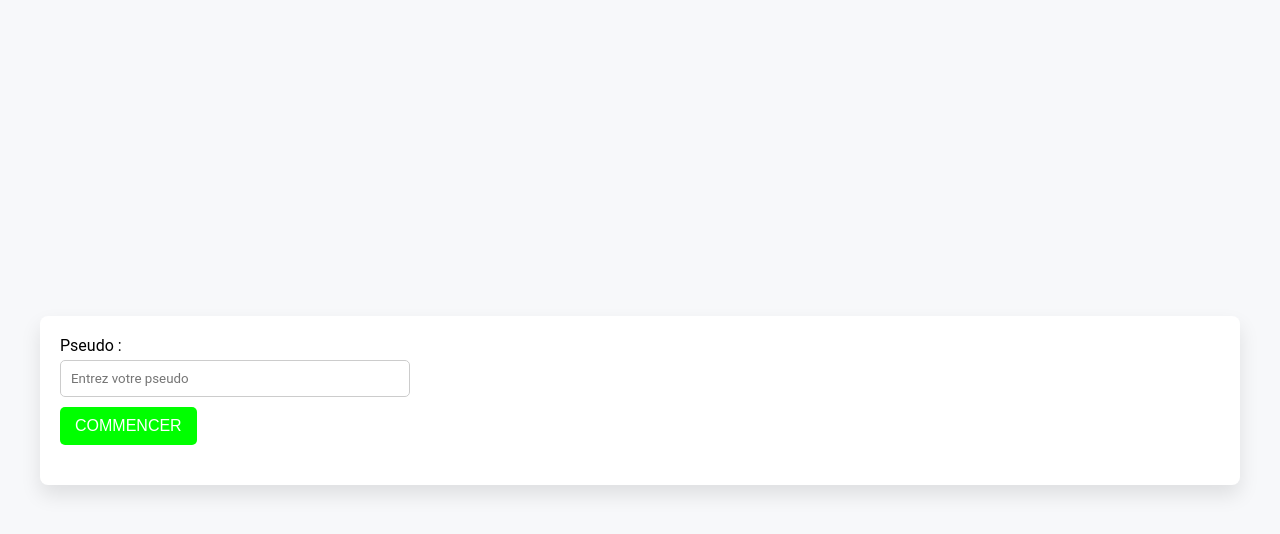
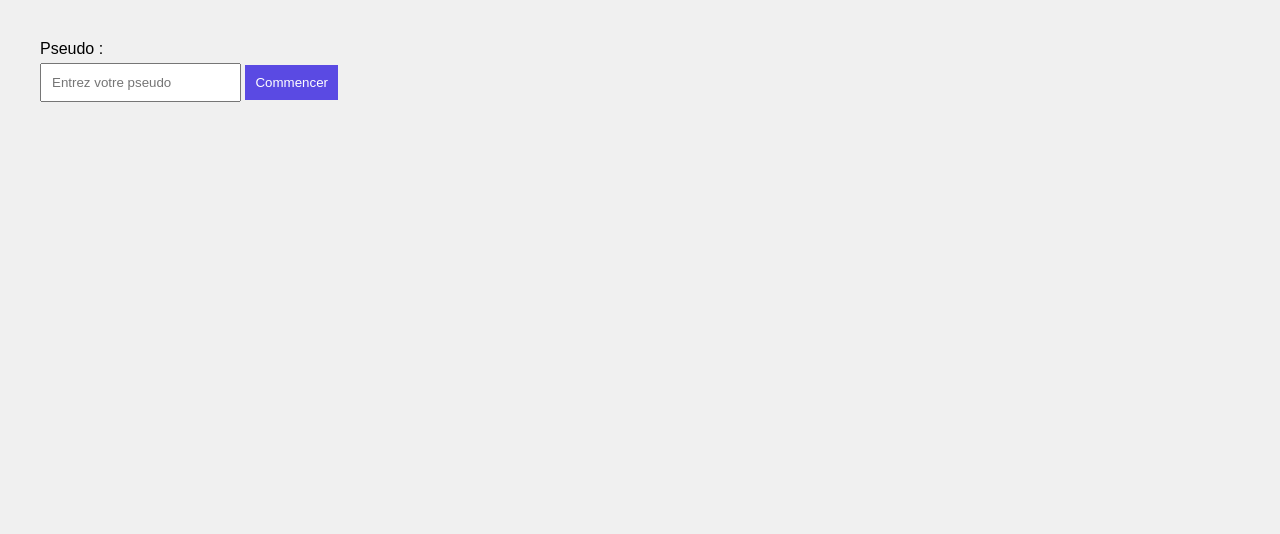
Before and after one commit to TSAELENS/Projet_Docker, a website: page public/index.html in a window 1280 px wide. Drawn offline with Linux system fonts and the light colour scheme.

Commit message:
Reverse visuel

```diff
--- a/public/index.html
+++ b/public/index.html
@@ -4,30 +4,35 @@
     <meta charset="UTF-8">
     <meta name="viewport" content="width=device-width, initial-scale=1.0">
     <link rel="stylesheet" href="styles.css">
-    <!-- <link href="https://fonts.googleapis.com/css2?family=Roboto:wght@400;500;700&display=swap" rel="stylesheet"> -->
     <title>Forum Docker</title>
 </head>
 <body>
     <div class="container">
-        <section class="input-section">
-            <div id="pseudoContainer" class="input-group">
+        <div class="message-input-column">
+            <!-- Formulaire pour saisir le pseudo -->
+            <div id="pseudoContainer">
                 <label for="pseudo">Pseudo :</label>
                 <input type="text" id="pseudo" placeholder="Entrez votre pseudo">
-                <button id="startButton" class="btn">Commencer</button>
+                <button id="startButton">Commencer</button>
             </div>
-            <div id="messageContentContainer" class="input-group">
+            <!-- Formulaire pour écrire et envoyer un message -->
+            <div id="messageContentContainer">
                 <h3>Écrire un message</h3>
                 <textarea id="messageContent" placeholder="Écrivez votre message ici"></textarea>
-                <button id="sendMessageButton" class="btn">Envoyer</button>
+                <button id="sendMessageButton">Envoyer</button>
             </div>
-        </section>
-        <section class="display-section">
-            <div id="messageListContainer" class="message-list">
+        </div>
+        <div class="message-display-column">
+            <!-- Zone d'affichage des messages -->
+            <div id="messageListContainer">
                 <h2>Messages</h2>
                 <ul id="messageList"></ul>
             </div>
-        </section>
+        </div>
     </div>
+
     <script src="script.js"></script>
+
+
 </body>
 </html>
--- a/public/styles.css
+++ b/public/styles.css
@@ -1,87 +1,101 @@
-/* Reset de base et typographie */
+/* Basic Reset */
 * {
     margin: 0;
     padding: 0;
     box-sizing: border-box;
+    font-family: Arial, sans-serif;
 }
 
 html, body {
     height: 100%;
-    background-color: #f7f8fa;
-    font-family: 'Roboto', sans-serif;
+    background-color: #f0f0f0;
 }
 
 body {
     display: flex;
     justify-content: center;
-    align-items: center;
-    padding: 40px;
+    align-items: flex-start; /* Align to the top */
+    padding: 20px;
 }
 
 .container {
-    display: grid;
-    grid-template-columns: 1fr 2fr;
-    gap: 30px;
-    max-width: 1200px;
+    display: flex;
+    gap: 20px; /* This creates space between the two columns */
+    max-width: 1200px; /* Adjust as needed */
     width: 100%;
-    box-shadow: 0 10px 20px rgba(0,0,0,0.1);
-    border-radius: 8px;
-    overflow: hidden;
-    background: white;
+    margin-top: 20px; /* Add some space from the top */
 }
 
-.input-section, .display-section {
-    padding: 20px;
+/* Column for the message input */
+.message-input-column {
+    flex: 1; /* Take up half the space */
+    display: flex;
+    flex-direction: column;
+    align-items: flex-start; /* Align items to the left */
 }
 
-.input-group {
-    margin-bottom: 20px;
+/* Column for displaying messages */
+.message-display-column {
+    flex: 1; /* Take up half the space */
+    display: flex;
+    flex-direction: column;
+    align-items: flex-start; /* Align items to the left */
 }
 
-input[type="text"],
-textarea {
-    width: 100%;
+/* Style the input fields and buttons */
+input[type=text],
+textarea,
+button {
     padding: 10px;
-    margin-top: 5px;
-    border-radius: 5px;
-    border: 1px solid #ccc;
-    font-family: inherit;
+    margin-bottom: 10px;
 }
 
-button.btn {
-    background-color: #00ff00;
+button {
+    background-color: #5a4ae3;
+    color: white;
+    border: none;
+    cursor: pointer;
+}
+
+/* Style the message list container */
+#messageListContainer {
+    background-color: #ffffff;
+    border-radius: 10px;
+    padding: 20px;
+    width: 100%; /* Full width of its column */
+    box-shadow: 0 4px 8px rgba(0, 0, 0, 0.1);
+}
+
+#messageList {
+    list-style-type: none;
+}
+
+/* Style for each message */
+#messageList li {
+    background-color: #a084eb;
     color: white;
     padding: 10px 15px;
-    border: none;
-    border-radius: 5px;
-    cursor: pointer;
-    font-size: 16px;
-    font-weight: 500;
-    text-transform: uppercase;
-    margin-top: 10px;
+    border-radius: 20px;
+    margin-bottom: 10px;
+    max-width: 100%; /* Full width of its container */
+    word-wrap: break-word;
 }
 
-button.btn:hover {
-    background-color: #51ff00;
-}
-
-.message-list {
-    border-left: 2px solid #eee;
-    padding-left: 20px;
-}
-
-#messageListContainer h2 {
-    margin-bottom: 20px;
-}
-
-#messageList li {
-    background-color: #e9ecef;
-    margin-bottom: 10px;
-    padding: 10px;
-    border-radius: 10px;
+/* Style the message content container */
+#messageContentContainer {
+    width: 100%; /* Full width of its column */
 }
 
 #messageContent {
-    height: 120px;
+    width: 100%; /* Full width of its container */
+    height: 100px; /* Adjust the height as needed */
+    border-radius: 5px;
+    border: 1px solid #ddd;
     resize: vertical;
 }
+
+/* Add some spacing to the label */
+label {
+    display: block;
+    margin-bottom: 5px;
+}
```
